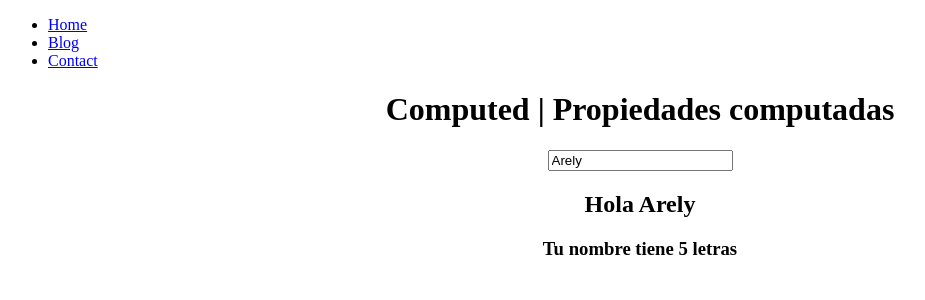
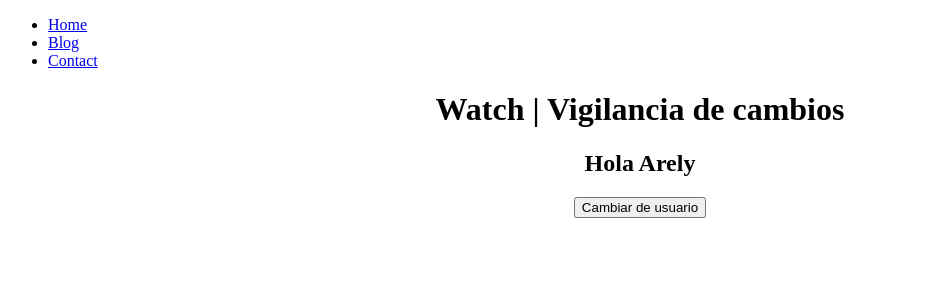
Before and after one commit to arelys25/curso-vue.js, a Vue app: page / in a window 1280 px wide. Shown: the top 300 px of the page, without its empty margins (0-925 px from the left). Built offline with nearby package versions, Linux system fonts and the light colour scheme.

Commit message:
watch ayuda a mantener vigilada una variable y detecta si esta tuvo un cambio o no y nos avisa

```diff
--- a/src/App.vue
+++ b/src/App.vue
@@ -9,31 +9,41 @@
 
    <div class="father">
 
-     <h1>Computed | Propiedades computadas</h1>
+     <h1>Watch | Vigilancia de cambios</h1>
 
-     <input type="text" v-model="userName">
+     <h2>Hola {{ userName.name }}</h2>
 
-     <h2>Hola {{ userName }}</h2>
+     <button @click="setName">Cambiar de usuario</button>
 
-    <h3>Tu nombre tiene {{ nameLength }} letras</h3>
    </div>
   </div>
 </template>
 
 <script setup>
-  import { computed, ref } from 'vue';
+  import { computed, ref, watch } from 'vue';
   import HeaderComponent from './components/HeaderComponent.vue';
   import ChildComponent from './components/ChildComponent.vue';
 
-  const userName = ref('Arely')
+  const userName = ref({name:'Arely'})
 
-  // variable que depende de userNAme pero no se actualiza cada que modificamos userNAme
-  //const nameLength = ref(userName.value.length);
+  const setName = () => {
+    userName.value.name = 'Alexis'
+  };
 
-  // para hacer que la variable siempre dependa se username usamos una variable computada (se usa una función callback)
-  const nameLength = computed(() => {
-    return userName.value.length
+  // watch nos avisa o vigila una variable que nosotros querramos
+  // el primer parametro es la variable a vigilar (useName)
+  // el segundo parámetro será un callback, la función que querramos ejecutar cuando cambie la variable
+  // si queremos hacer que el watch no espere a que se cambie, es decir, que se ejecute desde el primer momento, agregaremos un tercer argumento
+  // el tercer argumento será un objeto que tiene opciones
+  watch(userName,(newValue, oldValue) => {
+    // acceder a valores nuevos y antiguos
+    console.log('User Name modified', newValue,oldValue)
+  }, {
+    // inmediate hace que se ejecute inmediatamente
+    inmediate: true,
+    deep:true // se usa para especificar que queremos tambien vigilar los comportamientos internos de un objeto
   });
+
 </script>
 <style scoped>
  .father{
```
